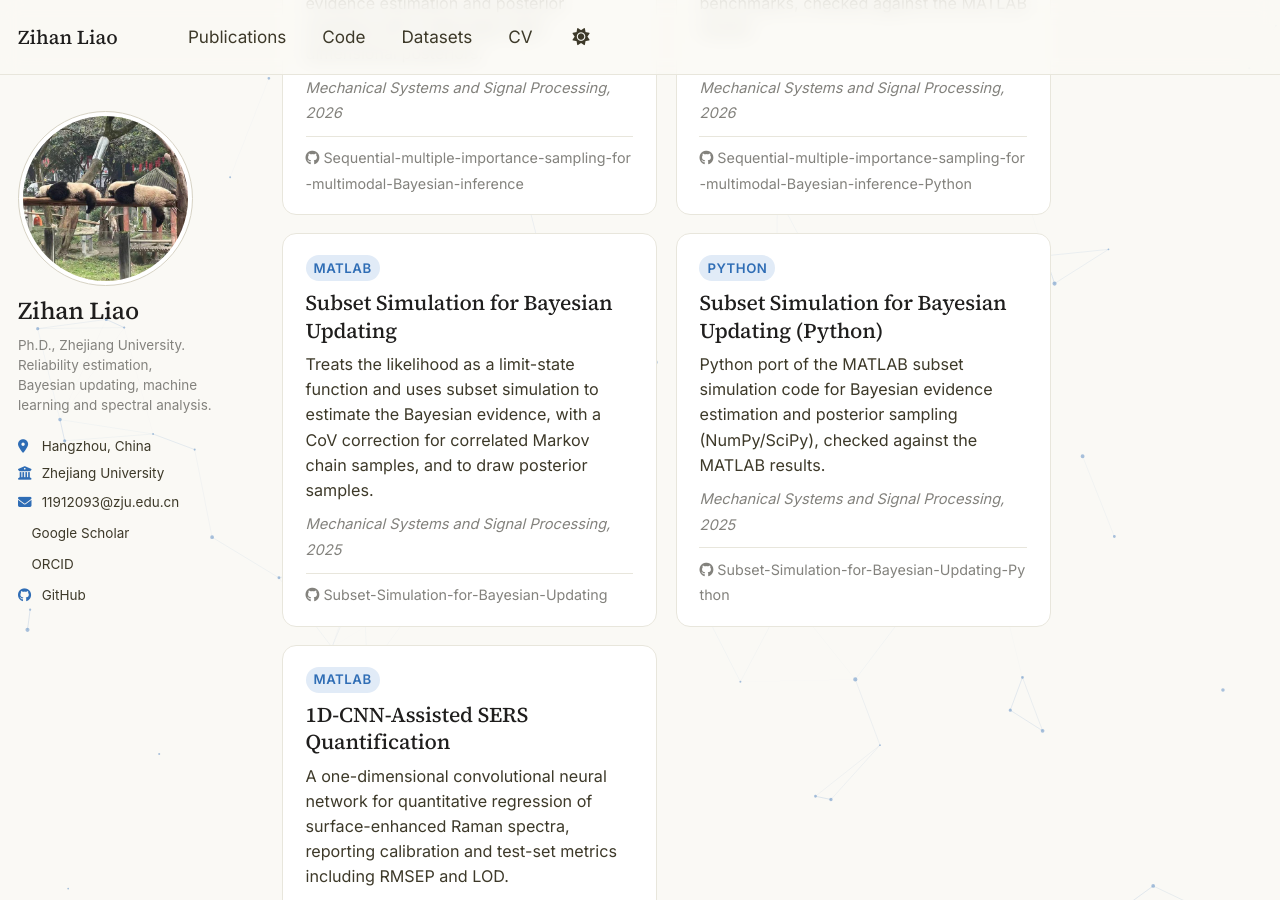
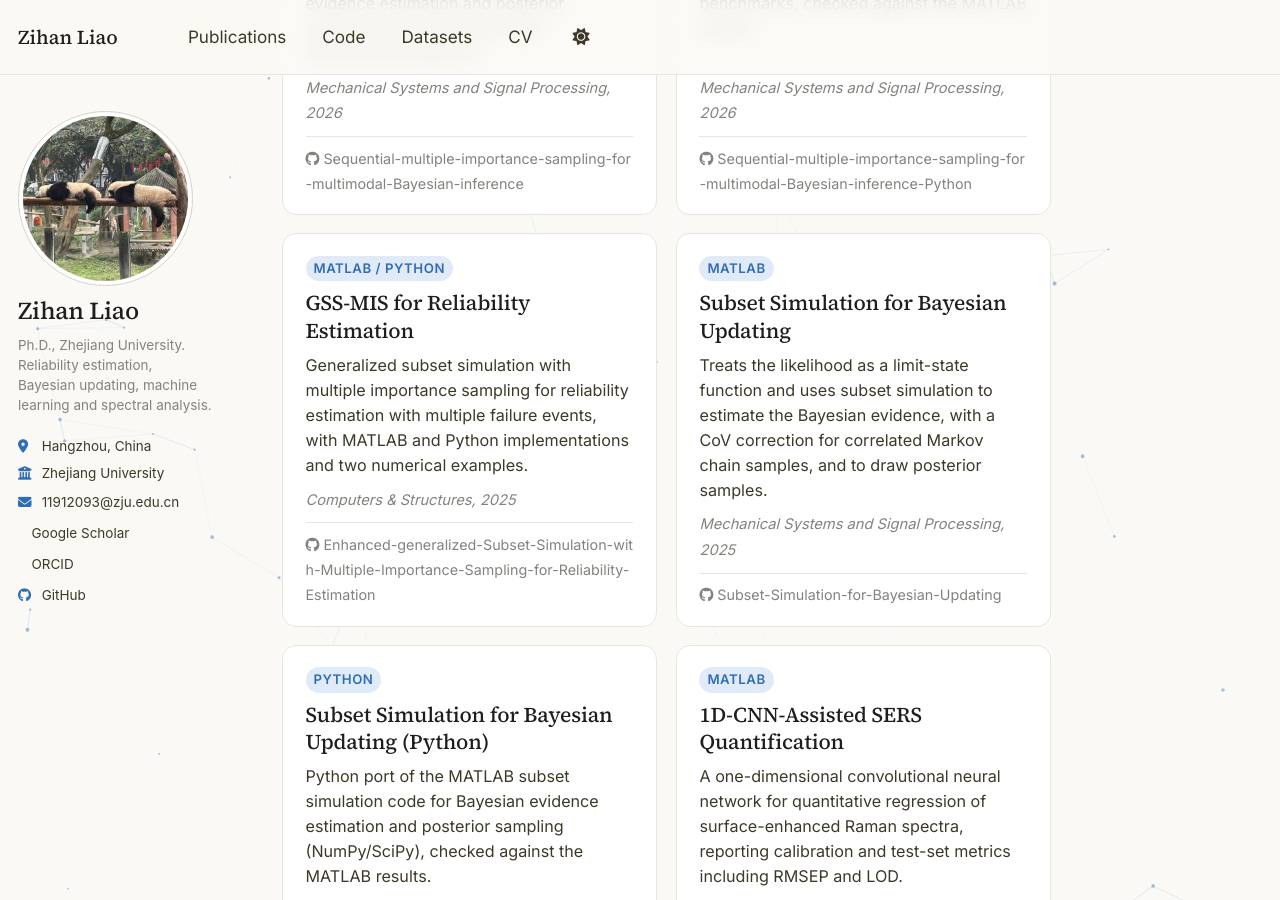
Before and after one commit to ZihanLiao-ZJU/zihanliao-zju.github.io, a Jekyll site: the page built from _pages/about.md, in a window 1280 px wide and 900 px high, scrolled down 4947 px. Built offline with Jekyll 4.4.1, drawn with Linux system fonts in a browser that asks for light colours; a style sheet for code colours, icons or effects is not loaded; some of the changed text lies outside the part shown.

Commit message:
Add GSS-MIS MATLAB and Python code links

```diff
--- a/_data/code.yml
+++ b/_data/code.yml
@@ -24,6 +24,12 @@
   description: "Python port of the MATLAB SeMIS code for evidence estimation and posterior sampling (NumPy/SciPy), with the same benchmarks, checked against the MATLAB results."
   paper: "Mechanical Systems and Signal Processing, 2026"
 
+- name: "GSS-MIS for Reliability Estimation"
+  repo: "ZihanLiao-ZJU/Enhanced-generalized-Subset-Simulation-with-Multiple-Importance-Sampling-for-Reliability-Estimation"
+  language: "MATLAB / Python"
+  description: "Generalized subset simulation with multiple importance sampling for reliability estimation with multiple failure events, with MATLAB and Python implementations and two numerical examples."
+  paper: "Computers & Structures, 2025"
+
 - name: "Subset Simulation for Bayesian Updating"
   repo: "ZihanLiao-ZJU/Subset-Simulation-for-Bayesian-Updating"
   language: "MATLAB"
--- a/_data/publications.yml
+++ b/_data/publications.yml
@@ -65,6 +65,8 @@
   year: 2025
   category: manuscripts
   paper: "https://doi.org/10.1016/j.compstruc.2025.107741"
+  code: "https://github.com/ZihanLiao-ZJU/Enhanced-generalized-Subset-Simulation-with-Multiple-Importance-Sampling-for-Reliability-Estimation/tree/main/MATLAB"
+  code_python: "https://github.com/ZihanLiao-ZJU/Enhanced-generalized-Subset-Simulation-with-Multiple-Importance-Sampling-for-Reliability-Estimation/tree/main/Python"
 
 - title: "Bayesian mixture of factor analyzers for structural damage detection under varying environmental conditions"
   authors: "Binbin Li, Yulong Zhang, Zihan Liao, Zhilin Xue*"
```
